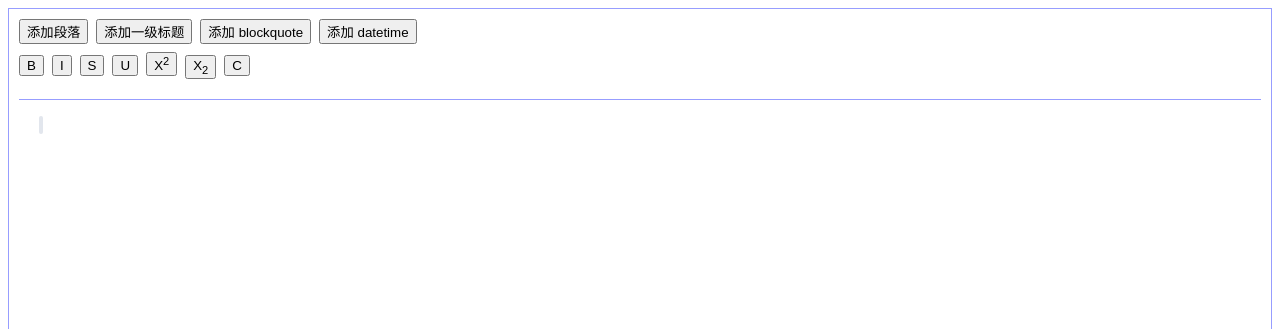
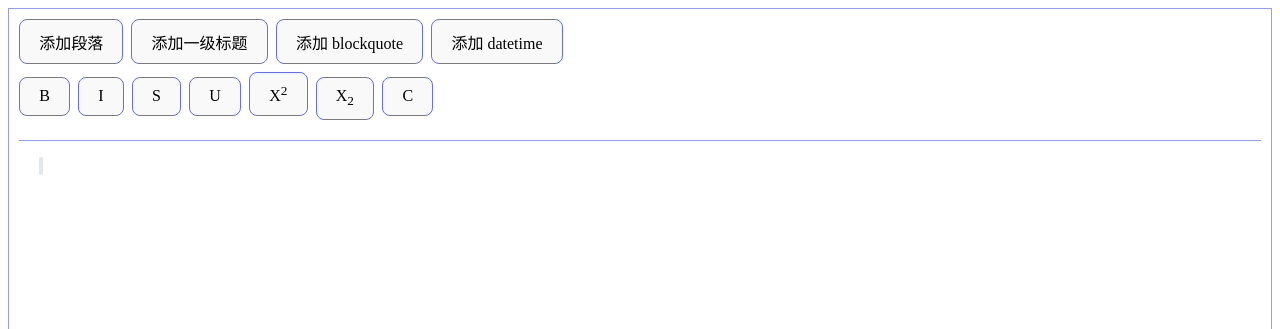
Before and after one commit to nmwei/prose-mirror-pro, a website built with Vite: page index.html in a window 1280 px wide. Shown: the top 329 px of the page. Built offline with nearby package versions, Linux system fonts and the light colour scheme.

Commit message:
补充一下按钮样式

```diff
--- a/src/style.css
+++ b/src/style.css
@@ -13,6 +13,40 @@
   margin-bottom: 12px;
   border-bottom: 1px solid #646cffaa;
   padding-bottom: 12px;
+}
+
+button {
+  border-radius: 8px;
+  border: 1px solid transparent;
+  padding: 0.6em 1.2em;
+  font-size: 1em;
+  font-weight: 500;
+  font-family: inherit;
+  background-color: #1a1a1a;
+  cursor: pointer;
+  transition: border-color 0.25s;
+  border-color: #646cff;
+}
+button:hover:not(:disabled) {
+  background-color: #646cff;
+  color: #fff;
+}
+button:focus,
+button:focus-visible {
+  outline: 4px auto -webkit-focus-ring-color;
+}
+
+@media (prefers-color-scheme: light) {
+  :root {
+    color: #213547;
+    background-color: #ffffff;
+  }
+  a:hover {
+    color: #747bff;
+  }
+  button {
+    background-color: #f9f9f9;
+  }
 }
 
 .menu-group {
```
